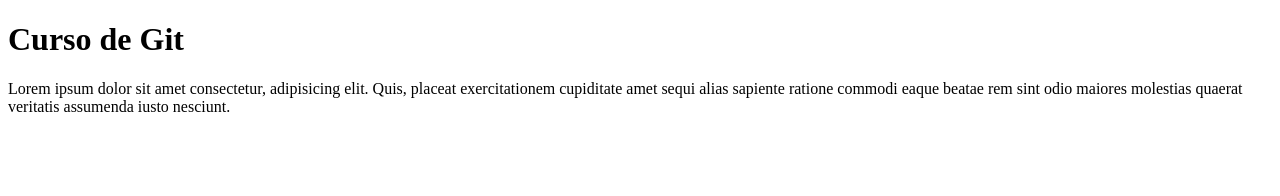
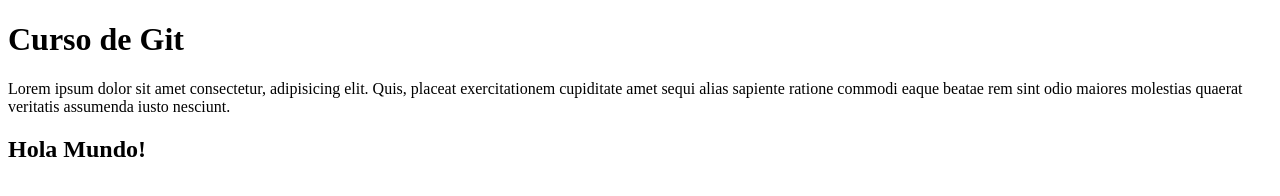
Before and after one commit to WillyPark/public, a plain HTML site: page index.html in a window 1280 px wide. Drawn offline with Linux system fonts and the light colour scheme.

Commit message:
Se agrego un contenedor y un titulo

```diff
--- a/index.html
+++ b/index.html
@@ -9,5 +9,8 @@
 <body>
     <h1>Curso de Git</h1>
     <p>Lorem ipsum dolor sit amet consectetur, adipisicing elit. Quis, placeat exercitationem cupiditate amet sequi alias sapiente ratione commodi eaque beatae rem sint odio maiores molestias quaerat veritatis assumenda iusto nesciunt.</p>
+    <div>
+        <h2>Hola Mundo!</h2>
+    </div>
 </body>
 </html>
```
